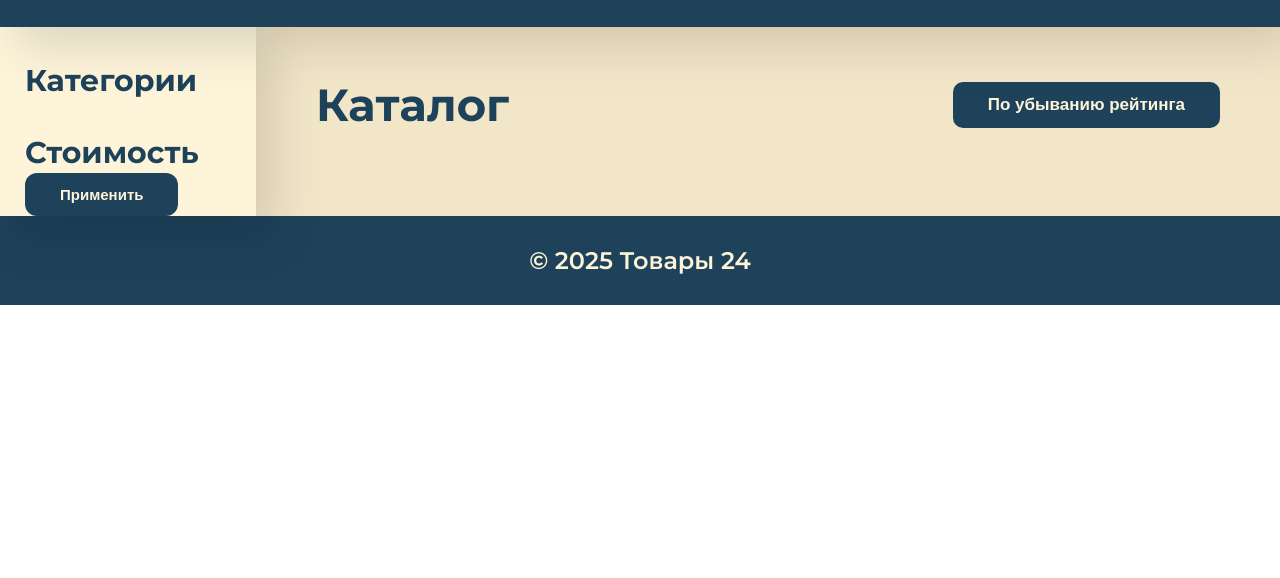
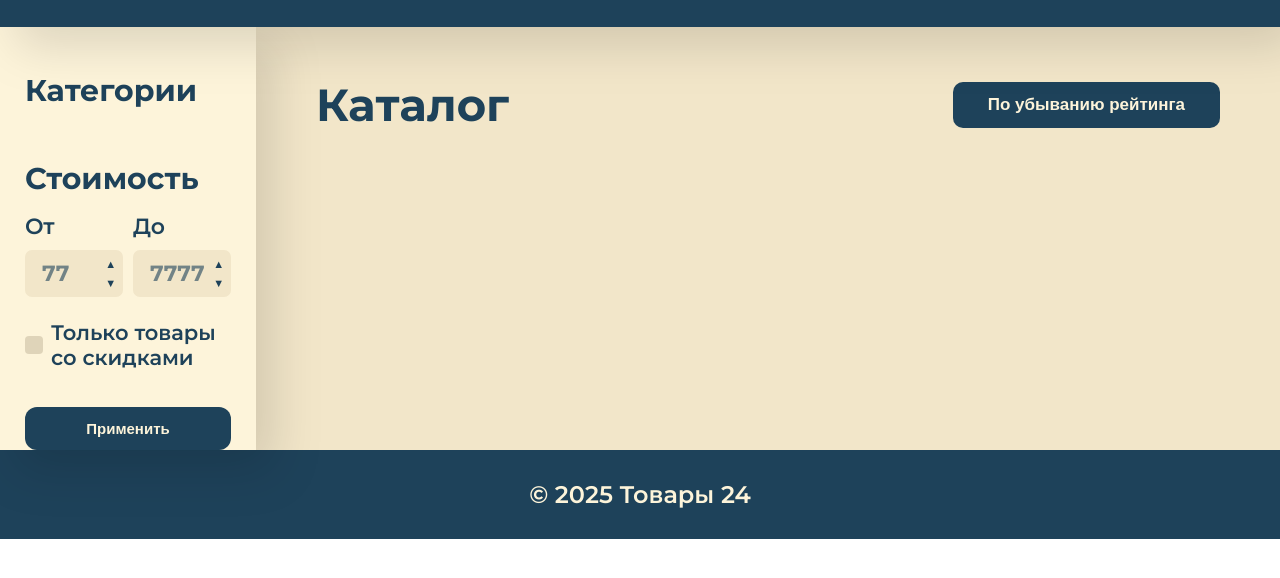
Before and after one commit to web-dev-polytech/webdev-exam-2024-1-af3hs, a website with bundled scripts: page index.html in a window 1280 px wide. Shown: the part 88-666 px from the top of the page. Built offline with nearby package versions, Linux system fonts and the light colour scheme; no server answers; a web font is replaced by a local one.

Commit message:
Add finish dynamically filled sidebar with correct styling

```diff
--- a/index.html
+++ b/index.html
@@ -38,9 +38,39 @@
                 <div class="sidebar">
                     <section id="sidebar-categories" class="sidebar-section">
                         <h2 class="sidebar-header">Категории</h2>
+                        <ul class="filter-menu">
+
+                        </ul>
                     </section>
                     <section id="sidebar-price" class="sidebar-section">
                         <h2 class="sidebar-header">Стоимость</h2>
+                        <div class="price-filter-block">
+                            <div class="price-filter-block-input">
+                                <span>От</span>
+                                <div class="price-filter-input">
+                                    <input id="price-min" type="number" placeholder="77" min="0" step="100">
+                                    <div class="number-input-controls">
+                                        <button class="number-input-button increase-price">&#x25B2;</button>
+                                        <button class="number-input-button decrease-price">&#x25BC;</button>
+                                    </div>
+                                </div>
+                            </div>
+                            <div class="price-filter-block-input">
+                                <span>До</span>
+                                <div class="price-filter-input">
+                                    <input id="price-max" type="number" placeholder="7777" min="0" step="100">
+                                    <div class="number-input-controls">
+                                        <button class="number-input-button increase-price">&#x25B2;</button>
+                                        <button class="number-input-button decrease-price">&#x25BC;</button>
+                                    </div>
+                                </div>
+                            </div>
+                        </div>
+                        <label id="filter-by-sale" class="filter-item">
+                            <input id="sale-filter-checkbox" type="checkbox" name="sales_only">
+                            <span>Только товары со скидками</span>
+                        </label>
+
                     </section>
                     <button id="apply-filters-button" class="button main-buttons">Применить</button>
                 </div>
--- a/scripts/shopping.js
+++ b/scripts/shopping.js
@@ -32,6 +32,20 @@ async function translateToRussian(word) {
 //     .then(russianWord => console.log("Translated word:", russianWord))
 //     .catch(error => console.error(error));
 
+function prepareInterface() {
+    const priceFilterBlock = document.querySelector('div.price-filter-block');
+    priceFilterBlock.addEventListener('click', (event) => {
+        if (event.target.classList.contains('increase-price')) {
+            event.target.parentElement.parentElement.children[0].stepUp();
+        }
+    });
+    priceFilterBlock.addEventListener('click', (event) => {
+        if (event.target.classList.contains('decrease-price')) {
+            event.target.parentElement.parentElement.children[0].stepDown();
+        }
+    });
+}
+
 
 function buildCard(good) {
     const card = document.createElement("div");
@@ -41,7 +55,6 @@ function buildCard(good) {
     );
     const filledStars = Math.round(good.rating);
     const hollowStars = 5 - filledStars;
-    console.log("★".repeat(filledStars));
     card.innerHTML = `
         <img src="${good.image_url}">
         <div class="product-desc-container">
@@ -79,7 +92,18 @@ function buildCard(good) {
 
     return card;
 }
-
+function fillCategories(categories) {
+    const filterMenu = document.querySelector('ul.filter-menu');
+    for (let category in categories) {
+        const label = document.createElement('label');
+        label.classList.add('filter-item');
+        label.innerHTML = `
+            <input type="checkbox" name="${category}">
+            <span>${category}</span>
+        `;
+        filterMenu.appendChild(label);
+    }
+}
 async function fetchGoods() {
     const goodsUrl = `${baseUrl}${goodsURI}?api_key=${apiKey}`;
     try {
@@ -88,19 +112,25 @@ async function fetchGoods() {
             throw new Error(`Goods response status: ${goodsResponse.status}`);
         }
         const goods = await goodsResponse.json();
+        const categories = {};
 
-        const parentElement = document.querySelector('div.card-container');
+        const cardContainer = document.querySelector('div.card-container');
 
         // Append cards to container
         for (let i = 0; i < goods.length; i++) {
-            let card = buildCard(goods[i]);
-            parentElement.appendChild(card);
+            let good = goods[i];
+            let card = buildCard(good);
+            cardContainer.appendChild(card);
+            categories[good.main_category] = good.main_category;
         }
-        console.log(goods);
+        // Dynamically fill categories
+        fillCategories(categories);
+
     } catch (error) {
         console.error(error);
     }
 }
 
 
+prepareInterface();
 fetchGoods();
--- a/style/style.css
+++ b/style/style.css
@@ -116,14 +116,154 @@ aside {
 	transition: 0.5s ease;
 }
 .sidebar {
-	padding: 0 25px;
+	padding: 10px 25px 0 25px;
 	position: sticky;
 	width: 20vw;
 	top: 0;
 }
 .sidebar-section {
 	padding-top: 35px;
+	display: flex;
+	flex-direction: column;
+	gap: 16px;
 }
+
+.filter-menu {
+	display: flex;
+	flex-direction: column;
+}
+.filter-item {
+	display: flex;
+	align-items: center;
+	font-size: 21px;
+	font-weight: 600;
+	padding: 7px 0;
+	color: #333;
+	cursor: pointer;
+	gap: 8px;
+}
+.filter-item input[type="checkbox"] {
+	-webkit-appearance: none;
+	-moz-appearance: none;
+	appearance: none;
+
+	overflow: hidden;
+	flex-shrink: 0;
+	width: 18px;
+	height: 18px;
+	border-radius: 4px;
+	background-color: #dfd4b9;
+
+	cursor: pointer;
+	position: relative;
+	transition: all 0.3s ease;
+}
+.filter-item input[type="checkbox"]:checked {
+	background-color: #1e425a;
+}
+.filter-item input[type="checkbox"]:checked::after {
+	content: '';
+	position: absolute;
+	top: 2.7px;
+	left: 6px;
+
+	width: 4px;
+	height: 9px;
+	border-radius: 1px;
+	border: solid white;
+	border-width: 0 2px 2px 0;
+	transform: rotate(45deg);
+}
+.filter-item input[type="checkbox"]:hover {
+	background-color: #132d3e;
+	opacity: 1;
+}
+.filter-item span {
+	color: #1e425a;
+}
+
+.price-filter-block {
+	display: flex;
+
+}
+
+
+
+div.price-filter-block {
+	width: 100%;
+	display: flex;
+	justify-content: center;
+	align-items: stretch;
+	gap: 10px;
+
+	overflow: hidden;
+}
+div.price-filter-block-input {
+	display: flex;
+	flex-direction: column;
+	justify-content: space-between;
+	gap: 10px;
+}
+div.price-filter-block-input > span {
+	font-size: 22px;
+	font-weight: 550;
+}
+.price-filter-input {
+	width: 100%;
+	display: flex;
+	justify-content: space-between;
+	align-items: center;
+	border-radius: 7px;
+	overflow: hidden;
+}
+div.price-filter-block-input > div > input {
+	width: 80%;
+	padding: 10px 0 10px 17px;
+	font-family: inherit;
+	font-size: 22px;
+	font-weight: 700;
+	border: none;
+
+	color: #1e425a;
+	background-color: #f2e6c9;
+}
+div.price-filter-block-input > div > input:focus {
+    outline: none;
+}
+.price-filter-block-input input[type=number]::-webkit-outer-spin-button,
+.price-filter-block-input input[type=number]::-webkit-inner-spin-button {
+  -webkit-appearance: none;
+  margin: 0;
+}
+.number-input-controls {
+	width: 20%;
+	height: 100%;
+	display: flex;
+	flex-direction: column;
+	justify-content: space-between;
+	align-items: center;
+}
+.number-input-button {
+	width: 100%;
+	color: #1e425a;
+	background-color: #f2e6c9;
+	flex-grow: 1;
+
+	font-size: 11px;
+	border: none;
+	cursor: pointer;
+}
+.increase-price {
+	padding: 5px 5px 0 0;
+}
+.decrease-price {
+	padding: 0 5px 5px 0;
+}
+.button {
+	width: 100%;
+	margin-top: 30px !important;
+}
+
 
 
 .catalog {
```
